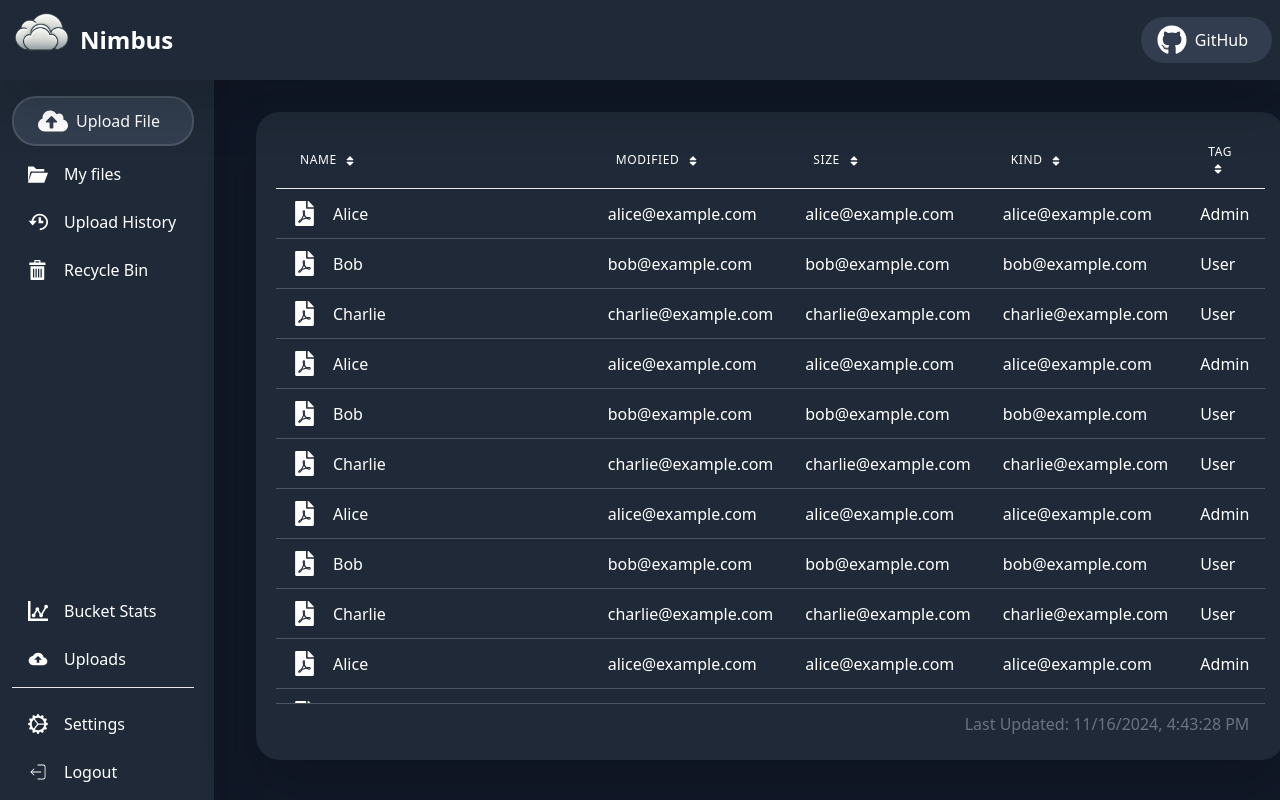
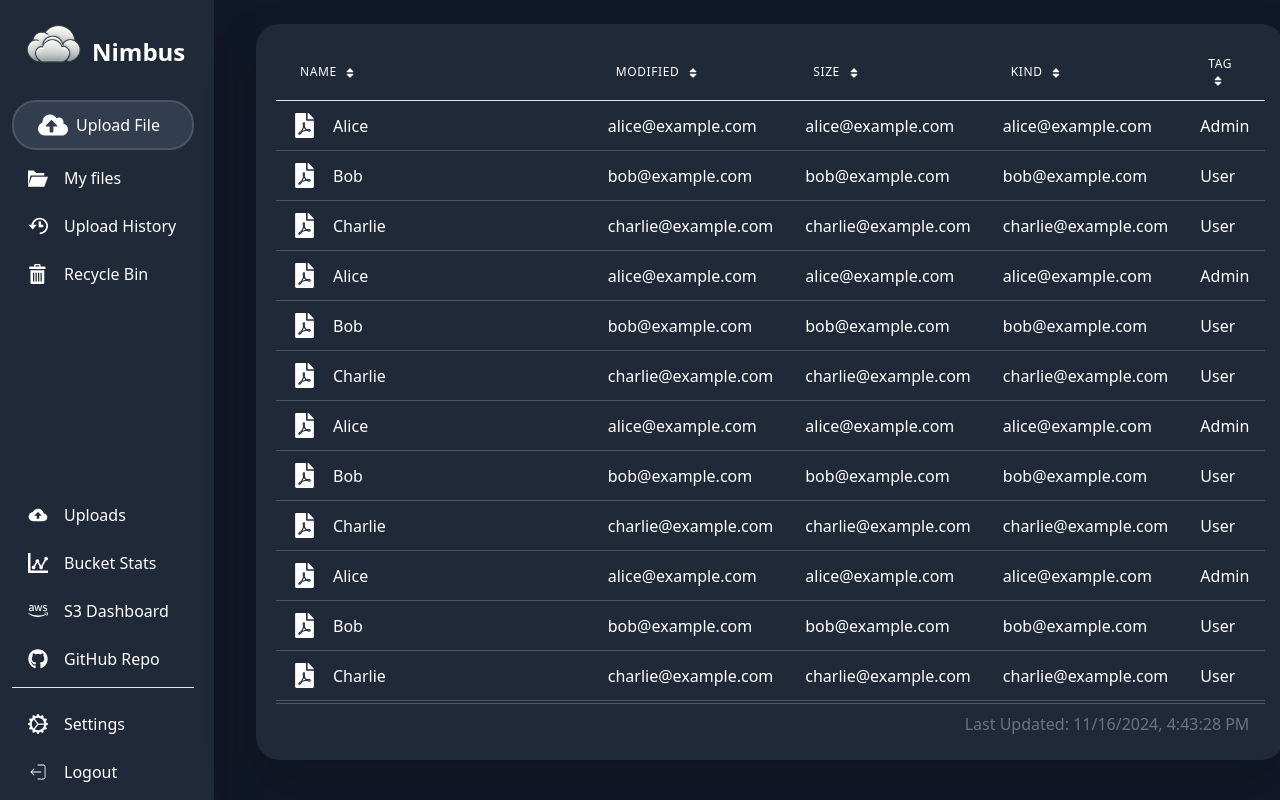
Before and after one commit to Waleed2660/nimbus-ui, a React (Create React App) app: page / in a window 1280 px wide. Shown: the top 800 px of the page. Built offline with nearby package versions, Linux system fonts and the light colour scheme.

Commit message:
Removed NavBar

```diff
--- a/src/App.jsx
+++ b/src/App.jsx
@@ -8,9 +8,9 @@ function App() {
       <Sidebar />
 
       <div className="flex flex-col flex-grow">
-        <NavBar />
+        {/* <NavBar /> */}
 
-        <div className="flex-grow flex overflow-auto pt-28 bg-mainBackground">
+        <div className="flex-grow flex overflow-auto pt-6 bg-mainBackground">
           <FileContainer />
         </div>
       </div>
--- a/src/components/sidebar/index.jsx
+++ b/src/components/sidebar/index.jsx
@@ -2,39 +2,51 @@ import { ImFolderOpen, ImHistory, ImBin, ImStatsDots } from "react-icons/im";
 import { BsGearWideConnected } from "react-icons/bs";
 import { CiLogout } from "react-icons/ci";
 import { IoMdCloudUpload } from "react-icons/io";
+import { FaGithub, FaAws } from "react-icons/fa";
 
 import UploadButton from "../uploadFile";
+import nimbusLogo from '../../resources/nimbus_logo.png';
 
 const Sidebar = () => {
   return (
-    <div className="fixed top-0 left-0 h-screen pr-5 pl-3 pt-24 pb-2 flex flex-col
+    <div className="fixed top-0 left-0 h-screen pr-5 pl-3 pt-3 pb-2 flex flex-col
                     bg-sideBar text-white space-y-2 drop-shadow-2xl">
+        <SidebarHeader />
         <UploadButton />
         <SidebarItem icon={ImFolderOpen} text={"My files"} />
-        <SidebarItem icon={ImHistory} text={"Upload History"} />
-        <SidebarItem icon={ImBin} text={"Recycle Bin"} />
+        <SidebarItem icon={ImHistory} iconColor={"text-yellow-500"} text={"Upload History"} />
+        <SidebarItem icon={ImBin} iconColor={"text-red-400"} text={"Recycle Bin"} />
         <div className="flex-grow"></div>
-          <SidebarItem icon={ImStatsDots} text={"Bucket Stats"} />
-          <SidebarItem icon={IoMdCloudUpload} text={"Uploads"} />
+          <SidebarItem icon={IoMdCloudUpload} iconColor={"text-green-500"} text={"Uploads"} />
+          <SidebarItem icon={ImStatsDots} iconColor={"text-red-400"} text={"Bucket Stats"} />
+          <SidebarItem icon={FaAws} text={"S3 Dashboard"} />
+          <SidebarItem icon={FaGithub} text={"GitHub Repo"} />
           <Divider />
-          <SidebarItem icon={BsGearWideConnected} text={"Settings"} />
-          <SidebarItem icon={CiLogout} text={"Logout"} />
+          <SidebarItem icon={BsGearWideConnected} iconColor={"text-yellow-500"} text={"Settings"} />
+          <SidebarItem icon={CiLogout} iconColor={"text-red-400"} text={"Logout"} />
     </div>
   );
 };
 
-const SidebarItem = ({ icon, text }) => (
+const SidebarHeader = () => (
+  <div className="flex items-center rounded-lg">
+    <img src={nimbusLogo} alt="Nimbus Logo" className="h-20 w-20" />
+    <h2 className="text-2xl font-bold">Nimbus</h2>
+  </div>
+);
+
+const SidebarItem = ({ icon, text, iconColor }) => (
   <div className="group flex items-center justify-start px-4 py-2
                     hover:bg-secondary rounded-3xl hover:rounded-xl transition-all">
-    <SideBarIcon icon={icon} />
+    <SideBarIcon icon={icon} color={iconColor}/>
     <SidebarButton text={text} />
   </div>
 );
 
-const SideBarIcon = ({ icon: Icon, size = 20 }) => (
-  <div className="sidebar-icon group-hover:text-blue-400">
+const SideBarIcon = ({ icon: Icon, size = 20, color = "text-blue-400" }) => (
+  <div className={`sidebar-icon group-hover:${color}`}>
     <Icon size={size} />
-  </div>
+</div>
 );
 
 const SidebarButton = ({ text }) => (
```
Also changed, not shown: src/components/sidebar/icons.jsx (added).
